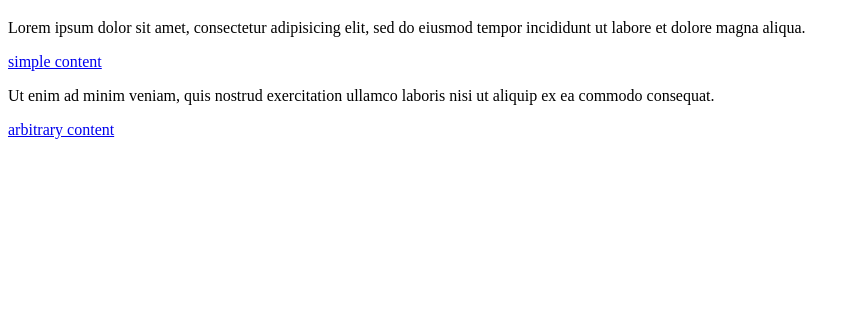
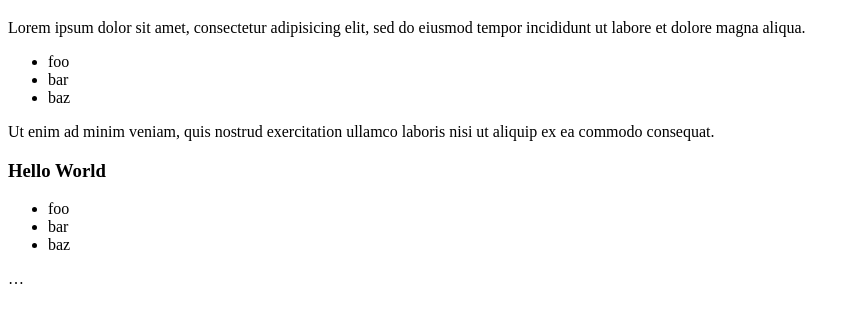
Before and after one commit to FND/embeddable-content, a website: page index.html in a window 1280 px wide. Shown: the part 61-384 px from the top of the page, without its empty margins (0-860 px from the left). Drawn offline with Linux system fonts and the light colour scheme.

Commit message:
flattened demo directory for GitHub Pages

```diff
--- /dev/null
+++ b/embeddable-content.js
@@ -0,0 +1,57 @@
+(function () {
+'use strict';
+
+if(typeof global === "undefined" && typeof window !== "undefined") {
+	window.global = window;
+}
+
+function replaceNode(oldNode, ...newNodes) {
+	let container = oldNode.parentNode;
+	newNodes.forEach(node => {
+		container.insertBefore(node, oldNode);
+	});
+	container.removeChild(oldNode);
+}
+
+class EmbeddableContent extends HTMLElement {
+	connectedCallback() {
+		let { link } = this;
+		this.retrieve(link.href).
+			then(html => {
+				replaceNode(this.replace ? this : link, ...html2dom(html));
+			});
+	}
+	retrieve(uri) {
+		let options = {
+			headers: {
+				Accept: "text/html; fragment=true"
+			},
+			credentials: this.cors ? "include" : "same-origin"
+		};
+		return fetch(uri, options).
+			then(res => {
+				if(!res.ok) {
+					throw new Error(`unexpected response at <${uri}>`);
+				}
+				return res.text();
+			});
+	}
+	get cors() {
+		return this.hasAttribute("cors");
+	}
+	get replace() {
+		return this.hasAttribute("replace");
+	}
+	get link() {
+		return this.querySelector("a");
+	}
+}
+function html2dom(html) {
+	let tmp = document.createElement("div");
+	tmp.innerHTML = html;
+	return [...tmp.childNodes];
+}
+
+customElements.define("embeddable-content", EmbeddableContent);
+
+}());
--- a/faucet.config.js
+++ b/faucet.config.js
@@ -1,6 +1,6 @@
 module.exports = {
 	js: [{
 		source: "./src/index.js",
-		target: "./dist/embeddable-content.js"
+		target: "./embeddable-content.js"
 	}]
 };
--- a/demo/index.html
+++ b/index.html
@@ -28,7 +28,7 @@
 		<a href="fragment-multi.html">arbitrary content</a>
 	</embeddable-content>
 
-	<script src="../dist/embeddable-content.js"></script>
+	<script src="embeddable-content.js"></script>
 </body>
 
 </html>
```
Also changed, not shown: fragment-multi.html (renamed from demo/fragment-multi.html), fragment.html (renamed from demo/fragment.html).
